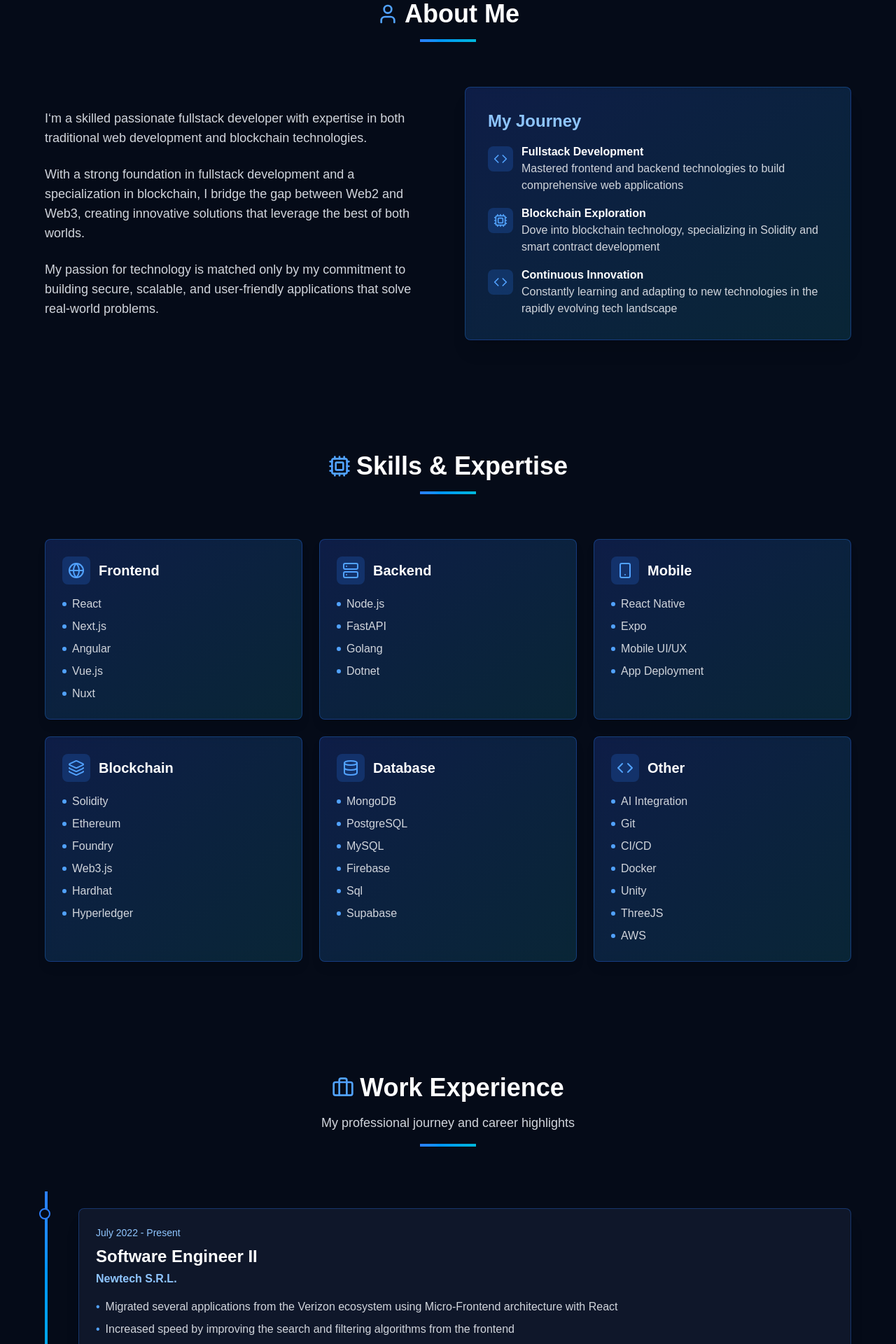
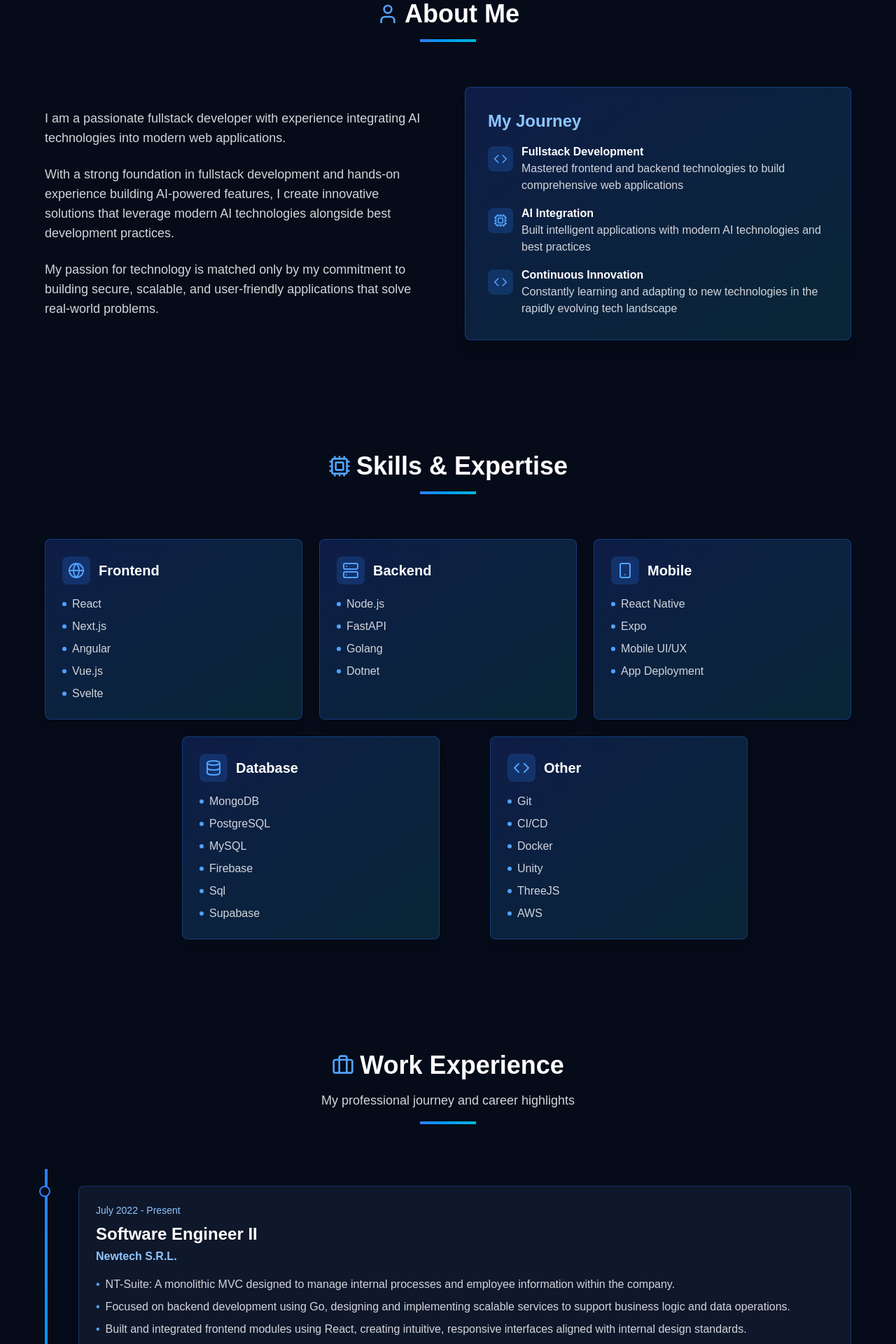
Before and after one commit to Lenugo/me, a React (Vite) app: page / in a window 1280 px wide. Shown: the part 880-2800 px from the top of the page at 70% size. Built offline with nearby package versions, Linux system fonts and the light colour scheme.

Commit message:
feat: update portfolio from blockchain to AI integration focus

```diff
--- a/src/components/About.jsx
+++ b/src/components/About.jsx
@@ -29,12 +29,11 @@
             className="space-y-6"
           >
             <p className="text-lg text-gray-300">
-              I‘m  a skilled passionate fullstack developer with expertise in both traditional web development and
-              blockchain technologies.
+              I am a passionate fullstack developer with experience integrating AI technologies into modern web applications.
             </p>
             <p className="text-lg text-gray-300">
-              With a strong foundation in fullstack development and a specialization in blockchain, I bridge the gap
-              between Web2 and Web3, creating innovative solutions that leverage the best of both worlds.
+              With a strong foundation in fullstack development and hands-on experience building AI-powered features,
+              I create innovative solutions that leverage modern AI technologies alongside best development practices.
             </p>
             <p className="text-lg text-gray-300">
               My passion for technology is matched only by my commitment to building secure, scalable, and user-friendly
@@ -67,9 +66,9 @@
                   <Cpu className="h-5 w-5" />
                 </div>
                 <div>
-                  <h4 className="font-semibold text-white">Blockchain Exploration</h4>
+                  <h4 className="font-semibold text-white">AI Integration</h4>
                   <p className="text-gray-300">
-                    Dove into blockchain technology, specializing in Solidity and smart contract development
+                    Built intelligent applications with modern AI technologies and best practices
                   </p>
                 </div>
               </li>
--- a/src/components/Hero.jsx
+++ b/src/components/Hero.jsx
@@ -46,7 +46,7 @@
             <h1 className="text-4xl md:text-6xl lg:text-7xl font-bold mb-4 text-white">
               <span className="block">Software Developer</span>
               <span className="text-transparent bg-clip-text bg-gradient-to-r from-blue-400 to-cyan-300">
-                Blockchain Developer
+                Senior Fullstack Developer with AI Integration
               </span>
             </h1>
           </motion.div>
@@ -57,7 +57,7 @@
             transition={{ delay: 0.5 }}
             className="text-lg text-gray-300 max-w-2xl mx-auto"
           >
-            I build modern web applications and blockchain solutions that bridge the gap between traditional development and decentralized technologies.
+            I build modern web applications with AI integration, creating intelligent solutions that leverage cutting-edge technology.
           </motion.p>
 
           <motion.div
--- a/src/components/Projects.jsx
+++ b/src/components/Projects.jsx
@@ -1,4 +1,3 @@
-import { useState } from "react";
 // eslint-disable-next-line no-unused-vars
 import { motion } from "framer-motion";
 import { Layers } from "lucide-react";
@@ -6,7 +5,7 @@
 import { web2Projects, web3Projects } from "../constants";
 
 export default function Projects() {
-  const [activeTab, setActiveTab] = useState("web3");
+  const allProjects = [...web2Projects, ...web3Projects,];
 
   return (
     <section id="projects" className="py-20 px-4 md:px-8">
@@ -24,44 +23,16 @@
           </h2>
           <div className="h-1 w-20 bg-gradient-to-r from-blue-500 to-cyan-500 mx-auto mb-6"></div>
           <p className="text-lg text-gray-300 max-w-3xl mx-auto">
-            Explore my portfolio of Web2 and Web3 projects, showcasing my expertise in fullstack development and
-            blockchain technologies.
+            Explore my portfolio of projects, showcasing my expertise in fullstack development.
           </p>
         </motion.div>
 
         <div className="w-full">
-          <div className="flex justify-center mb-12">
-            <div className="bg-blue-900/40 p-1 border border-blue-500/30 rounded-md">
-              <button
-                onClick={() => setActiveTab("web3")}
-                className={`px-8 py-3 rounded-md ${activeTab === "web3" ? "bg-gradient-to-r from-blue-600 to-cyan-500 text-white" : "text-gray-300"}`}
-              >
-                Web3 Projects
-              </button>
-              <button
-                onClick={() => setActiveTab("web2")}
-                className={`px-8 py-3 rounded-md ${activeTab === "web2" ? "bg-gradient-to-r from-blue-600 to-cyan-500 text-white" : "text-gray-300"}`}
-              >
-                Web2 Projects
-              </button>
-            </div>
+          <div className="grid md:grid-cols-2 lg:grid-cols-3 gap-8">
+            {allProjects.map((project, index) => (
+              <ProjectCard key={project.title} project={project} index={index} />
+            ))}
           </div>
-
-          {activeTab === "web3" && (
-            <div className="grid md:grid-cols-2 lg:grid-cols-3 gap-8">
-              {web3Projects.map((project, index) => (
-                <ProjectCard key={project.title} project={project} index={index} />
-              ))}
-            </div>
-          )}
-
-          {activeTab === "web2" && (
-            <div className="grid md:grid-cols-2 lg:grid-cols-3 gap-8">
-              {web2Projects.map((project, index) => (
-                <ProjectCard key={project.title} project={project} index={index} />
-              ))}
-            </div>
-          )}
         </div>
       </div>
     </section>
--- a/src/components/Skills.jsx
+++ b/src/components/Skills.jsx
@@ -1,6 +1,6 @@
 // eslint-disable-next-line no-unused-vars
 import { motion } from "framer-motion";
-import { Code, Database, Globe, Layers, Server, Smartphone, Cpu } from "lucide-react";
+import { Code, Database, Globe, Server, Smartphone, Cpu } from "lucide-react";
 import { skills } from "../constants";
 
 function Skills() {
@@ -13,8 +13,6 @@
         return <Server className="size-6" />;
       case "Mobile":
         return <Smartphone className="size-6" />;
-      case "Blockchain":
-        return <Layers className="size-6" />;
       case "Database":
         return <Database className="size-6" />;
       case "Other":
@@ -41,9 +39,13 @@
           <div className="h-1 w-20 bg-gradient-to-r from-blue-500 to-cyan-500 mx-auto"></div>
         </motion.div>
 
-        <div className="grid md:grid-cols-2 lg:grid-cols-3 gap-6">
+        <div className="flex flex-wrap justify-center gap-6">
           {skills.map((skill, index) => {
-            // const icon = getIconForCategory(skill.category);
+            const isOdd = skills.length % 2 !== 0;
+            const isLastRowSingle = isOdd && index >= Math.ceil(skills.length / 2);
+            const cardClass = isLastRowSingle
+              ? "lg:w-[calc(33.333%-16px)] lg:ml-12"
+              : "lg:w-[calc(33.333%-16px)]";
             return (
               <motion.div
                 key={skill.category}
@@ -51,7 +53,7 @@
                 whileInView={{ opacity: 1, y: 0 }}
                 transition={{ duration: 0.5, delay: index * 0.1 }}
                 viewport={{ once: true }}
-                className="bg-gradient-to-br from-blue-900/40 to-cyan-900/40 p-6 rounded-lg border border-blue-500/30 hover:border-blue-400 transition-all shadow-lg hover:shadow-blue-500/10 backdrop-blur-sm"
+                className={`bg-gradient-to-br from-blue-900/40 to-cyan-900/40 p-6 rounded-lg border border-blue-500/30 hover:border-blue-400 transition-all shadow-lg hover:shadow-blue-500/10 backdrop-blur-sm w-full md:w-[calc(50%-12px)] ${cardClass}`}
               >
                 <div className="flex items-center gap-3 mb-4">
                   <div className="p-2 bg-blue-500/20 rounded-lg text-blue-400">{getIconForCategory(skill.category)}</div>
--- a/src/constants/index.js
+++ b/src/constants/index.js
@@ -9,10 +9,17 @@
     company_name: "Newtech S.R.L.",
     date: "July 2022 - Present",
     points: [
-      "Migrated several applications from the Verizon ecosystem using Micro-Frontend architecture with React",
-      "Increased speed by improving the search and filtering algorithms from the frontend",
-      "Built a map integrating one with multiple modern functionalities in an old version of Angular (Angular 5)",
-      "Led teams of developers by assigning tasks and contributing ideas for optimal app performance"
+      "NT-Suite: A monolithic MVC designed to manage internal processes and employee information within the company.",
+      "Focused on backend development using Go, designing and implementing scalable services to support business logic and data operations.",
+      "Built and integrated frontend modules using React, creating intuitive, responsive interfaces aligned with internal design standards.",
+      "Contributed to authentication workflows, permissions management, and data models for HR-related features.",
+      "Proposed and led a comprehensive backend refactor implementing Vertical Slicing + Hexagonal Architecture, improving code maintainability, testability, and enabling better separation of concerns across business domains.",
+      "S360: Contributed as a core developer in Verizon's enterprise-scale migration to a modern micro-frontend architecture, helping build performant, modular applications used by thousands of users.",
+      "Developed micro-frontend modules in React and GraphQL to modernize legacy architecture and decouple business domains helped by Module Federation.",
+      "Integrated remote components using Webpack Module Federation, enabling scalable deployments and independent team delivery.",
+      "Built and maintained reusable UI components aligned with Verizon's Design System, improving consistency and accessibility.",
+      "Applied advanced state management strategies using Zustand and custom hooks to enhance performance and developer experience.",
+      "Collaborated across teams (design, QA, backend) to deliver production-ready features with strong attention to detail and scalability."
     ],
   },
   {
@@ -47,7 +54,7 @@
 export const skills = [
   {
     category: "Frontend",
-    technologies: ["React", "Next.js", "Angular", "Vue.js", "Nuxt"],
+    technologies: ["React", "Next.js", "Angular", "Vue.js", "Svelte"],
   },
   {
     category: "Backend",
@@ -58,16 +65,12 @@
     technologies: ["React Native", "Expo", "Mobile UI/UX", "App Deployment"],
   },
   {
-    category: "Blockchain",
-    technologies: ["Solidity", "Ethereum", "Foundry", "Web3.js", "Hardhat", "Hyperledger"],
-  },
-  {
     category: "Database",
     technologies: ["MongoDB", "PostgreSQL", "MySQL", "Firebase", "Sql", "Supabase"],
   },
   {
     category: "Other",
-    technologies: ["AI Integration", "Git", "CI/CD", "Docker", "Unity", "ThreeJS", "AWS"],
+    technologies: ["Git", "CI/CD", "Docker", "Unity", "ThreeJS", "AWS"],
   },
 ];
 
@@ -77,15 +80,15 @@
  * @description Array of web2 project objects with title, description, technologies, image, liveLink, and githubLink properties.
  */
 export const web2Projects = [
-  {
-    title: "E-commerce Platform",
-    description:
-      "A full-featured e-commerce platform with payment integration, user authentication, and admin dashboard.",
-    technologies: ["React", "Node.js", "MongoDB", "Express", "Stripe"],
-    image: "/placeholder.svg?height=300&width=500",
-    liveLink: "#",
-    githubLink: "#",
-  },
+  // {
+  //   title: "E-commerce Platform",
+  //   description:
+  //     "A full-featured e-commerce platform with payment integration, user authentication, and admin dashboard.",
+  //   technologies: ["React", "Node.js", "MongoDB", "Express", "Stripe"],
+  //   image: "/placeholder.svg?height=300&width=500",
+  //   liveLink: "#",
+  //   githubLink: "#",
+  // },
   {
     title: "Open Web3 Hub",
     description: "Open Web3 Hub is a platform designed to help users discover and explore open-source Web3 and AI projects.",
@@ -96,7 +99,7 @@
   },
   {
     title: "Tips Hub",
-    description: "A platform to write and read other people's advices.",
+    description: "A platform to write and read other people's advices. Users can post tips, browse advice from the community, and save their favorite ones for later.",
     technologies: ["Vue", "Node.js", "Mongo", "Render", "Docker Image"],
     image: "src/assets/images/tips-hub-preview.png",
     liveLink: "https://lenugo.github.io/tips-hub/",
```
Also changed, not shown: src/components/ProjectCard.jsx (+4 -3 lines).
